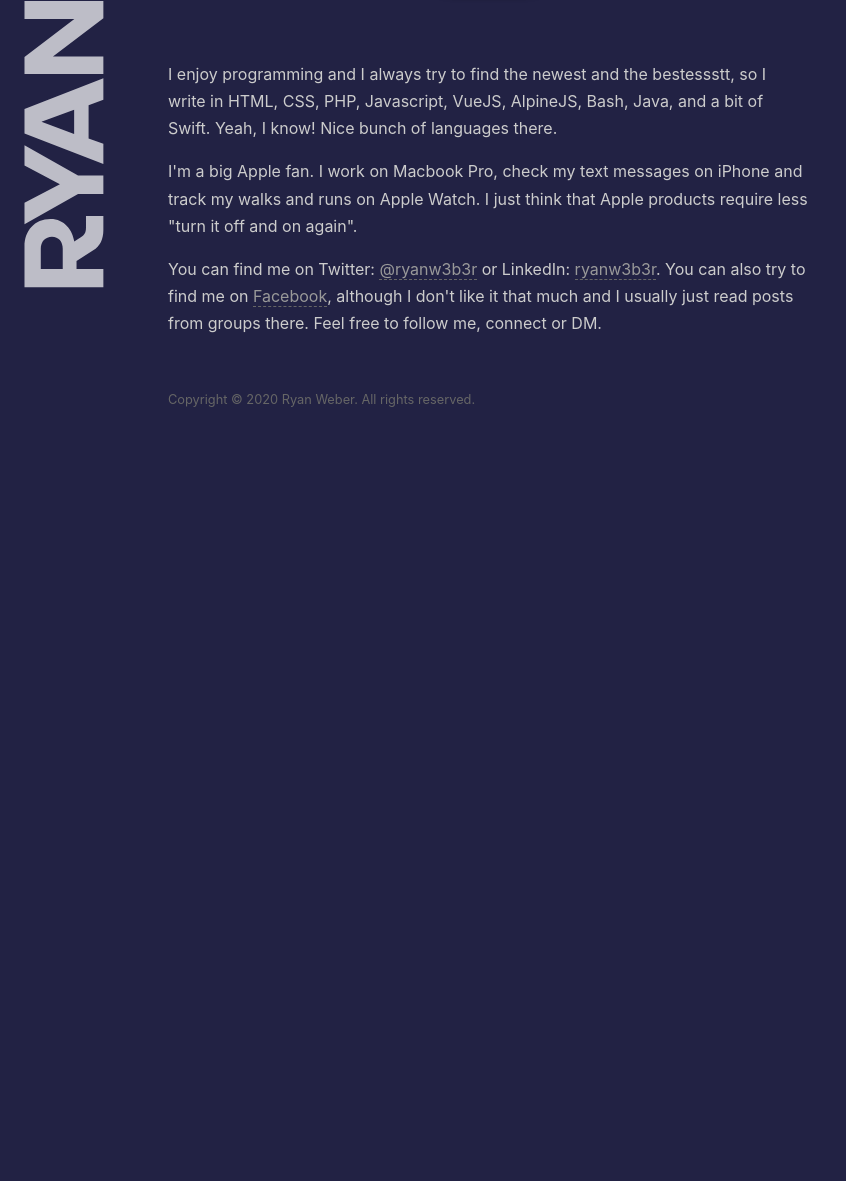
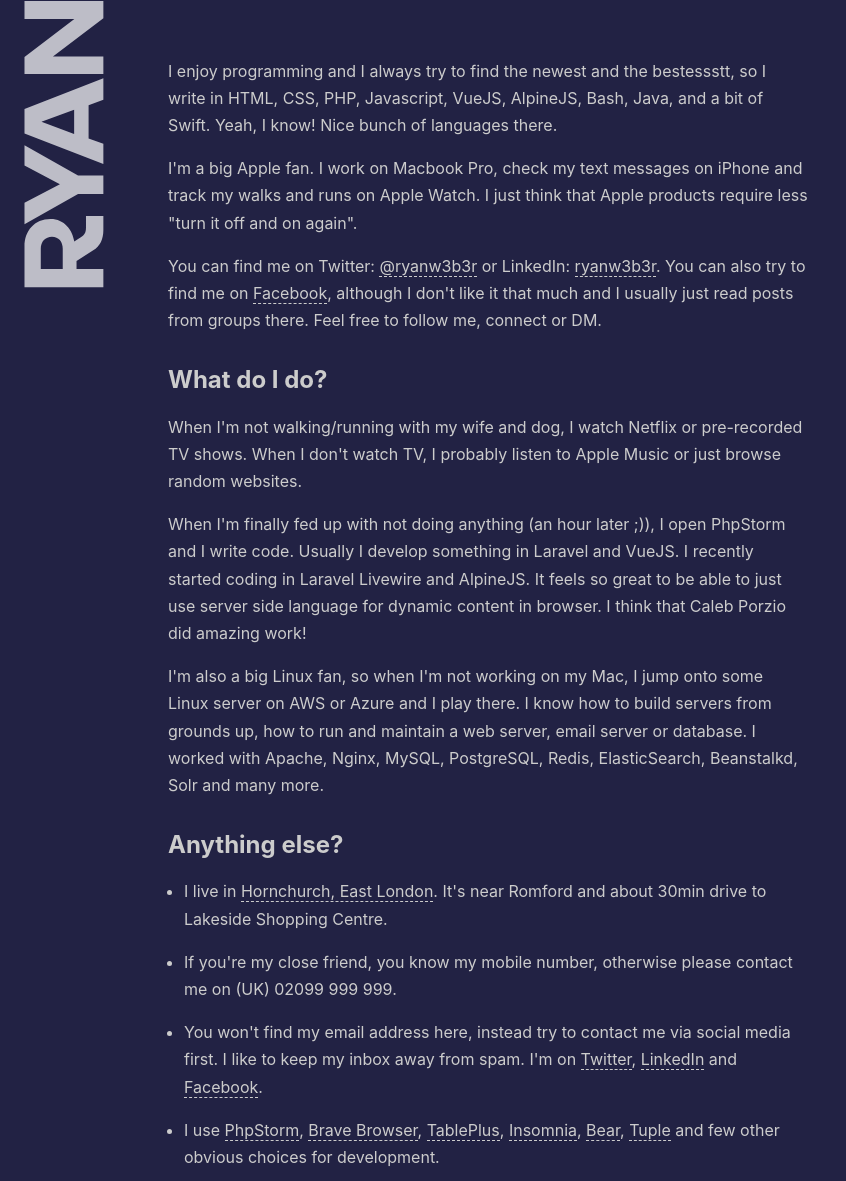
Before and after one commit to rweber7912/ryan-weber.com, a website: page index.html in a window 1280 px wide. Shown: the part 451-1632 px from the top of the page, without its empty margins (0-846 px from the left). Before the commit the page ends 901 px from the top, so only its background shows below. Drawn offline with Linux system fonts and the light colour scheme; a web font is replaced by a local one.

Commit message:
install dependencies, update content, add minifed CSS

```diff
--- a/index.html
+++ b/index.html
@@ -28,6 +28,7 @@
             <div>
                 <div class="desktop">
                     <svg xmlns="http://www.w3.org/2000/svg" viewBox="0 0 81 724">
+                        <text x="0" y="0" fill="#000" opacity="0">Ryan Weber</text>
                         <path class="white-logo" d="M.5 681.73c0-15.4 10.01-27.61 26.4-27.61 14.08 0 22 11 23.98 22.77l7.04-4.62c3.08-1.98 4.84-4.18 4.84-9.68v-11.66h17.6v14.19c0 9.57-3.41 16.28-10.23 20.68l-16.94 10.89v7.92h27.17v18.7H.5zm16.5 2.53v20.35h22.22v-20.35c0-7.04-4.18-12.1-10.89-12.1-6.71 0-11.33 5.06-11.33 12.1zM80.36 610.01H54.73L.5 579.32V600l35.86 18.81L.5 637.62v21.67l54.23-30.58h25.63zM.5 542.8l79.86-31.13v21.78l-14.96 5.39v33.66l14.96 5.39v20.57L.5 567.44V542.8zm17.16 12.87l33.11 12.32v-24.64l-33.11 12.32zM80.36 489.45H29.32l51.04-38.5v-17.49H.5v18.04h50.49L.5 490v17.38h79.86z"/>
                         <path class="yellow-logo" d="M80.36 357.67l-52.14-16.39 52.14-15.4v-23.43L.5 280.23v20.02l55.55 14.52L.5 331.27v17.05l55.55 16.94L.5 379.45v21.23l79.86-21.34zM80.36 215.22h-17.6v42.02H47.91v-39.71H33.06v39.71H18.21v-39.93H.5v58.63h79.86zM.5 168.47c0-14.52 9.13-23.65 21.45-23.65 5.61 0 11.55 2.31 14.74 6.71 3.74-6.27 10.23-10.67 18.92-10.67 14.63 0 24.75 10.01 24.75 27.28v44.44H.5zM44.94 171v22.77h20.24v-23.43c0-5.72-4.4-10.23-10.12-10.23-6.05 0-10.12 4.73-10.12 10.89zm-29.15-.44v23.1h18.7v-23.1c0-5.06-4.29-9.13-9.13-9.13-5.61 0-9.57 4.29-9.57 9.13z"/>
                         <path class="white-logo" d="M80.36 75.85h-17.6v42.02H47.91V78.16H33.06v39.71H18.21V77.94H.5v58.63h79.86zM.5 31.63c0-15.4 10.01-27.61 26.4-27.61 14.08 0 22 11 23.98 22.77l7.04-4.62c3.08-1.98 4.84-4.18 4.84-9.68V.83h17.6v14.19c0 9.57-3.41 16.28-10.23 20.68L53.19 46.59v7.92h27.17v18.7H.5zM17 34.16v20.35h22.22V34.16c0-7.04-4.18-12.1-10.89-12.1-6.71 0-11.33 5.06-11.33 12.1z"/>
@@ -35,6 +36,7 @@
                 </div>
                 <div class="mobile">
                     <svg xmlns="http://www.w3.org/2000/svg" viewBox="0 0 725 82">
+                        <text x="0" y="0" fill="#000" opacity="0">Ryan Weber</text>
                         <path class="white-logo" d="M42.77 1c15.4 0 27.61 10.01 27.61 26.4 0 14.08-11 22-22.77 23.98l4.62 7.04c1.98 3.08 4.18 4.84 9.68 4.84h11.66v17.6H59.38c-9.57 0-16.28-3.41-20.68-10.23L27.81 53.69h-7.92v27.17H1.19V1h41.58zm-2.53 16.5H19.89v22.22h20.35c7.04 0 12.1-4.18 12.1-10.89 0-6.71-5.06-11.33-12.1-11.33zm74.25 63.36V55.23L145.18 1H124.5l-18.81 35.86L86.88 1H65.21l30.58 54.23v25.63h18.7zM181.7 1l31.13 79.86h-21.78l-5.39-14.96H152l-5.39 14.96h-20.57L157.06 1h24.64zm-12.87 17.16l-12.32 33.11h24.64l-12.32-33.11zm66.22 62.7V29.82l38.5 51.04h17.49V1H273v50.49L234.5 1h-17.38v79.86h17.93z"/>
                         <path class="yellow-logo" d="M366.83 80.86l16.39-52.14 15.4 52.14h23.43L444.27 1h-20.02l-14.52 55.55L393.23 1h-17.05l-16.94 55.55L345.05 1h-21.23l21.34 79.86h21.67zm142.45 0v-17.6h-42.02V48.41h39.71V33.56h-39.71V18.71h39.93V1h-58.63v79.86h60.72zM556.03 1c14.52 0 23.65 9.13 23.65 21.45 0 5.61-2.31 11.55-6.71 14.74 6.27 3.74 10.67 10.23 10.67 18.92 0 14.63-10.01 24.75-27.28 24.75h-44.44V1h44.11zm-2.53 44.44h-22.77v20.24h23.43c5.72 0 10.23-4.4 10.23-10.12 0-6.05-4.73-10.12-10.89-10.12zm.44-29.15h-23.1v18.7h23.1c5.06 0 9.13-4.29 9.13-9.13 0-5.61-4.29-9.57-9.13-9.57z"/>
                         <path class="white-logo" d="M648.65 80.86v-17.6h-42.02V48.41h39.71V33.56h-39.71V18.71h39.93V1h-58.63v79.86h60.72zM692.87 1c15.4 0 27.61 10.01 27.61 26.4 0 14.08-11 22-22.77 23.98l4.62 7.04c1.98 3.08 4.18 4.84 9.68 4.84h11.66v17.6h-14.19c-9.57 0-16.28-3.41-20.68-10.23l-10.89-16.94h-7.92v27.17h-18.7V1h41.58zm-2.53 16.5h-20.35v22.22h20.35c7.04 0 12.1-4.18 12.1-10.89 0-6.71-5.06-11.33-12.1-11.33z"/>
@@ -43,7 +45,8 @@
                 </div>
             </div>
             <div class="container">
-                <h1>Who am I?</h1>
+                <section>
+                    <h2>Who am I?</h2>
                     <p>
                         I'm an entrepreneur and a full stack developer living in London, UK.
                         I've been working on the web for over 15 years, and I still love it. You can tell by the look on my face ;)
@@ -65,6 +68,61 @@
                         although I don't like it that much and I usually just read posts from groups there.
                         Feel free to follow me, connect or DM.
                     </p>
+                </section>
+                <section>
+                    <h2>What do I do?</h2>
+                    <p>
+                        When I'm not walking/running with my wife and dog, I watch Netflix or pre-recorded TV shows.
+                        When I don't watch TV, I probably listen to Apple Music or just browse random websites.
+                    </p>
+                    <p>
+                        When I'm finally fed up with not doing anything (an hour later ;)), I open PhpStorm and I
+                        write code. Usually I develop something in Laravel and VueJS. I recently started coding in
+                        Laravel Livewire and AlpineJS. It feels so great to be able to just use server side
+                        language for dynamic content in browser. I think that Caleb Porzio did amazing work!
+                    </p>
+                    <p>
+                        I'm also a big Linux fan, so when I'm not working on my Mac, I jump onto some Linux server
+                        on AWS or Azure and I play there. I know how to build servers from grounds up, how to run
+                        and maintain a web server, email server or database. I worked with Apache, Nginx, MySQL,
+                        PostgreSQL, Redis, ElasticSearch, Beanstalkd, Solr and many more.
+                    </p>
+                </section>
+                <section>
+                    <h2>Anything else?</h2>
+                    <ul>
+                        <li>
+                            I live in
+                            <a href="https://www.openstreetmap.org/?mlat=51.5606&mlon=0.2204#map=11/51.5606/0.2204&layers=T" title="Show map">Hornchurch, East London</a>.
+                            It's near Romford and about 30min drive to Lakeside Shopping Centre.
+                        </li>
+                        <li>
+                            If you're my close friend, you know my mobile number,
+                            otherwise please contact me on (UK)
+                            <span class="nobr">02099 999 999</span>.</li>
+                        <li>
+                            You won't find my email address here, instead try to
+                            contact me via social media first. I like to keep my
+                            inbox away from spam. I'm on
+                            <a href="https://twitter.com/ryanw3b3r" title="Twitter">Twitter</a>,
+                            <a href="https://www.linkedin.com/in/ryanw3b3r" title="LinkedIn">LinkedIn</a> and
+                            <a href="https://www.facebook.com/ryan.weber.311493" title="Find me on FB!">Facebook</a>.
+                        </li>
+                        <li>
+                            I use <a href="https://www.jetbrains.com/phpstorm/" title="PhpStorm for code">PhpStorm</a>,
+                            <a href="https://brave.com" title="Brave browser">Brave Browser</a>,
+                            <a href="https://www.tableplus.io" title="TablePlus for databases">TablePlus</a>,
+                            <a href="https://insomnia.rest" title="Insomnia REST client">Insomnia</a>,
+                            <a href="https://bear.app" title="Bear for notes">Bear</a>,
+                            <a href="https://tuple.app" title="Tuple for pair programming">Tuple</a> and
+                            few other obvious choices for development.
+                        </li>
+                    </ul>
+                </section>
+                <section class="last">
+                    <img src="/img/max.jpg" alt="My dog" title="Meet Max the Boxer!" class="captioned">
+                    <p class="center">Max is my bodyguard - always somewhere around me</p>
+                </section>
                 <footer>
                     <p>Copyright &copy; 2020 Ryan Weber. All rights reserved.</p>
                 </footer>
--- a/styles.css
+++ b/styles.css
@@ -5,16 +5,14 @@
     line-height: 1.7rem;
 }
 
-a {
-    color: #999;
-    text-decoration: none;
-    border-bottom: 1px dashed #666;
-}
-
-a:hover, a:visited, a:active {
+a, a:hover, a:visited, a:active {
     color: #ccc;
     text-decoration: none;
     border-bottom: 1px solid #ccc;
+}
+
+a {
+    border-bottom: 1px dashed #ccc;
 }
 
 svg {
@@ -28,6 +26,36 @@
     border-radius: 40%;
     box-shadow: 1px 1px 5px rgba(0, 0, 0, .3);
     max-width: 16rem;
+}
+
+section {
+    margin-bottom: 2rem;
+}
+
+ul {
+    margin: 0;
+    padding: 0 0 0 1rem;
+}
+
+li {
+    margin-bottom: 1rem;
+}
+
+img.captioned {
+    margin-bottom: .5rem;
+}
+
+.last {
+    margin-top: 4rem;
+    margin-bottom: 4rem;
+}
+
+.nobr {
+    white-space: nowrap !important;
+}
+
+.center {
+    text-align: center;
 }
 
 .fader {
```
Also changed, not shown: package.json (added, +23 -0 lines), README.md, img/max.jpg (added), styles.min.css, 1 other file. Lines whose indentation alone changed are shown as unchanged.
